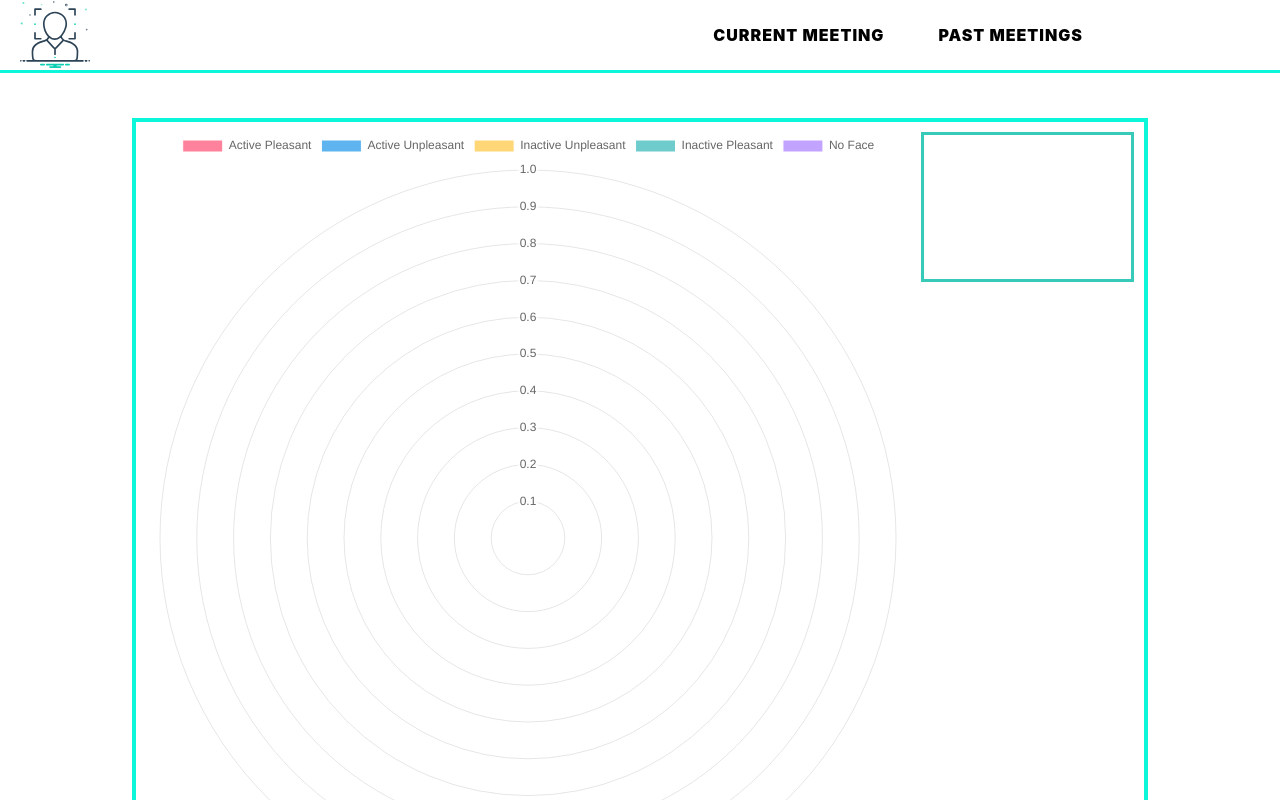
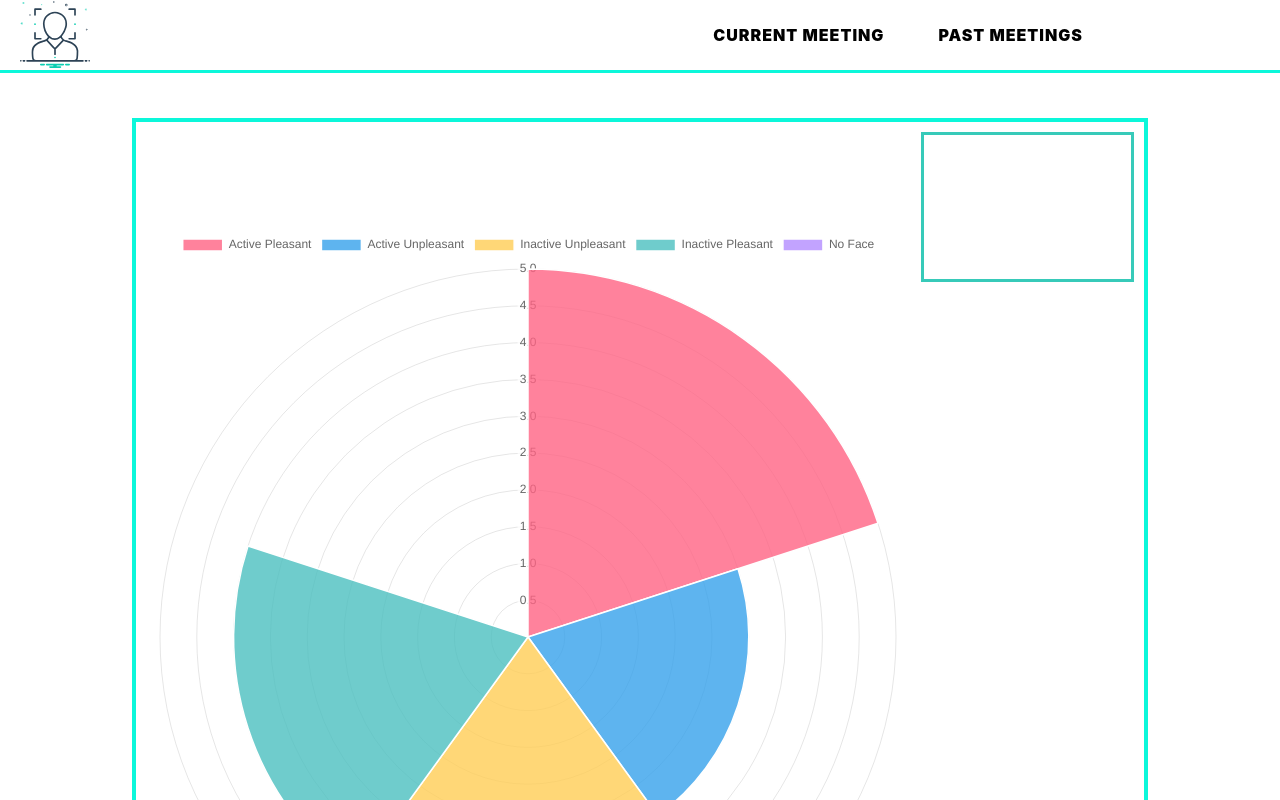
Before and after one commit to kakou34/Thesis_EduFERA, a React (Create React App) app in the folder edufera_frontend/: page /current/1 in a window 1280 px wide. Shown: the top 800 px of the page. Built offline with nearby package versions, Linux system fonts and the light colour scheme; no server answers.

Commit message:
polar area few modifications

```diff
--- a/edufera_frontend/src/App.js
+++ b/edufera_frontend/src/App.js
@@ -4,8 +4,8 @@ import {Switch, Route} from 'react-router-dom';
 
 import PastMeetingsPage from './pages/PastMeetingsPage/pastMeetingsPage.component'
 import Header from './components/header/header.component';
-import CurrentMeetingPage from "./pages/currentMeetingPage/currentMeetingPage.component";
-import UsersPage from "./pages/usersPage/usersPage.component";
+import CurrentMeetingPage from "./pages/CurrentMeetingPage/currentMeetingPage.component";
+import UsersPage from "./pages/UsersPage/usersPage.component";
 import StartMeetingPage from "./pages/StartMeetingPage/startMeetingPage.component";
 import UserList from "./websocket";
 import io from 'socket.io-client'
--- a/edufera_frontend/src/pages/currentMeetingPage/currentMeetingPage.component.jsx
+++ b/edufera_frontend/src/pages/currentMeetingPage/currentMeetingPage.component.jsx
@@ -9,7 +9,7 @@ const CurrentMeetingPage = (props) => {
     const roomId = props.match.params.meetingId // Gets roomId (meetingId) from URL
     const [status, setStatus] = useState('');
     const [time, setTime] = useState('');
-    const [data, setData] = useState([0, 0, 0, 0, 0]);
+    const [data, setData] = useState([5, 3, 5, 4, 0]);
 
     useEffect(() => {
         axios.get('http://localhost:5000/get_meeting_status', {params: {meeting_id: roomId}})
@@ -44,8 +44,8 @@ const CurrentMeetingPage = (props) => {
     return (
         <div className='current'>
             <div className='meetingContainer'>
-                <div className='diagramCurrent-container'>
-                    <PolarArea style={{height: 500, width: 500}}
+                <div className='diagramCurrent-cont'>
+                    <PolarArea
                                data={
                                    {
                                        labels: ['Active Pleasant',
@@ -64,7 +64,7 @@ const CurrentMeetingPage = (props) => {
                                                    'rgba(75, 192, 192, 0.8)',
                                                    'rgba(153, 102, 255, 0.6)',
                                                ],
-                                               borderWidth: 1,
+                                               borderWidth: 1.5,
                                            },
                                        ],
                                    }
@@ -72,7 +72,14 @@ const CurrentMeetingPage = (props) => {
                                options={{
                                    animation: {
                                        duration: 0
-                                   }
+                                   },
+                                 chart: {
+                    width: 200
+                  },
+                  legend: {
+                    position: 'bottom'
+                  }
+
                                }}
                     />
                 </div>
--- a/edufera_frontend/src/pages/currentMeetingPage/currentMeetingPage.syles.scss
+++ b/edufera_frontend/src/pages/currentMeetingPage/currentMeetingPage.syles.scss
@@ -16,14 +16,15 @@
         border: 4px solid #0CF7DA;
         margin: 0 7.5px 15px;
 
-    .diagramCurrent-container{
+    .diagramCurrent-cont {
+        margin-top: 20%;
         width: 80%;
-        height: 100%;
-
         display: flex;
         justify-content: center;
         align-items: center;
         border-bottom: 3px solid #0CF7DA;
+
+
     }
     .txt-container{
      width: 20%;
```
